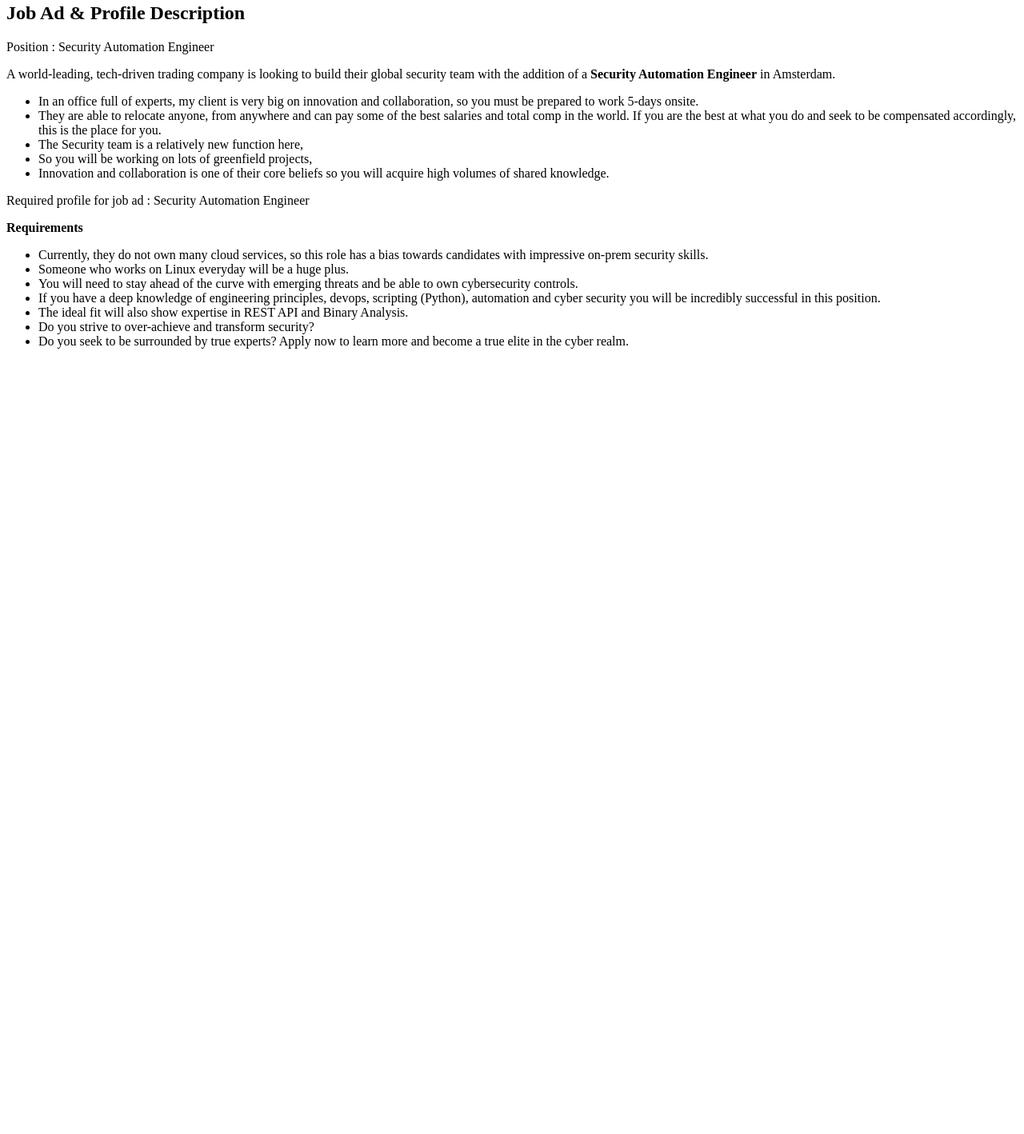
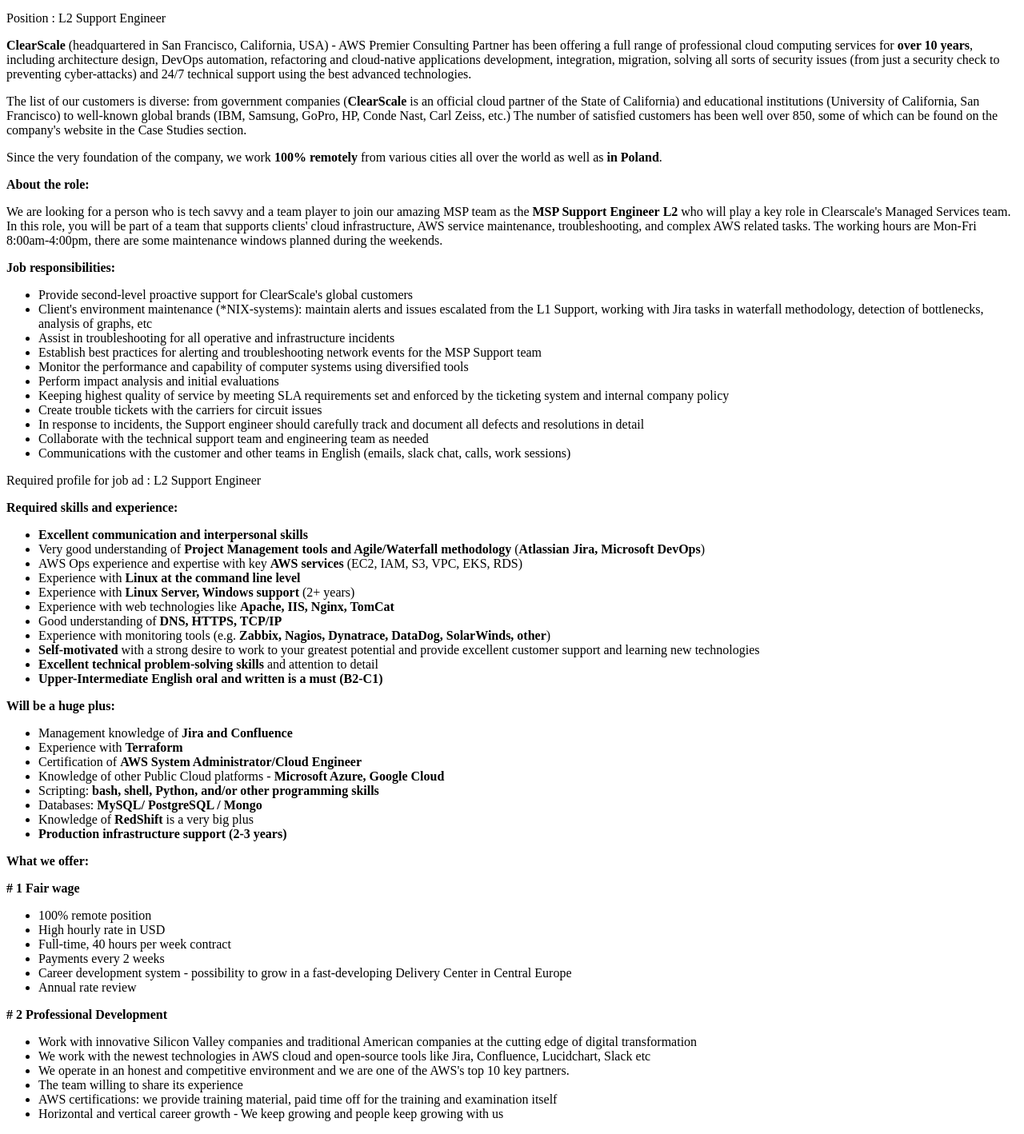
Before and after one commit to elson34/tempjobsite, a plain HTML site: page index.html in a window 1280 px wide. Shown: the part 432-1850 px from the top of the page at 80% size. Before the commit the page ends 884 px from the top, so only its background shows below. Drawn offline with Linux system fonts and the light colour scheme.

Commit message:
Update index.html

```diff
--- a/index.html
+++ b/index.html
@@ -1,58 +1,100 @@
 <div class="inner clearfix">
-
-
-    <div id="company-profile-74874" class="jobs-ad-company-profile block collapsiblock-processed">
-  	<div class="inner clearfix">
   		<h2 class="title">Company</h2>
   		<div class="content clearfix">
 		    	<div class="job-ad-company">
-		    		<div class="company-title"><a href="/recruiter/74873">ICEBERG CYBER SECURITY</a></div>
-            <div class="company-logo-mobile"><img typeof="foaf:Image" src="https://www.zimbajob.com/sites/zimbajob.com/files/styles/medium/public/logo/1631357860197.jpg?itok=bPHc_1zO" width="" height="110px" alt=""></div>
+		    		<div class="company-title"><a href="/recruiter/74438">CLEARSCALE</a></div>
+            <div class="company-logo-mobile"><img typeof="foaf:Image" src="https://www.zimbajob.com/sites/zimbajob.com/files/styles/medium/public/logo/1519862945615.jpg?itok=1_t4Rc7U" width="" height="110px" alt="" /></div>
 		    		<table class="company-info">
-		    					    			<tbody><tr>
+		    					    			<tr>
 		    			<td class="website-label">Website : </td><td class="website-url">
-		    			<a href="https://www.thisisiceberg.com/" rel="nofollow" target="_blank" title="ICEBERG CYBER SECURITY">https://www.thisisiceberg.com/</a>		    			</td>
+		    			<a href="https://www.clearscale.com" rel="nofollow" target="_blank" title="CLEARSCALE">https://www.clearscale.com</a>		    			</td>
 		    			</tr>
 		    					    			<tr>
 		    			<td class="sector-label">Industries : </td>
 		    			<td class="sector-title">
-		    				<div class="field field-name-field-entreprise-secteur field-type-taxonomy-term-reference field-label-hidden"><div class="field-items"><div class="field-item even">IT, software engineering, Internet</div><div class="field-item odd">Marketing, communication, media</div><div class="field-item even">Temporary work, recruitment</div></div></div>		    			</td>
-		    			</tr><tr>
-		    			<td class="job-ads-label">Job ads : </td><td class="job-ads-url"><a href="/job-vacancies-search-zimbabwe?fq%5B0%5D=is_recruiter_nid%3A74873">See our Job Ads</a></td>
+		    				<div class="field field-name-field-entreprise-secteur field-type-taxonomy-term-reference field-label-hidden"><div class="field-items"><div class="field-item even">IT, software engineering, Internet</div></div></div>		    			</td>
+		    			<tr>
+		    			<td class="job-ads-label">Job ads : </td><td class="job-ads-url"><a href="/job-vacancies-search-zimbabwe?fq%5B0%5D=is_recruiter_nid%3A74438">See our Job Ads</a></td>
 		    			</tr>
-		    		</tbody></table>
-		    		<div class="company-logo"><img typeof="foaf:Image" src="https://www.zimbajob.com/sites/zimbajob.com/files/styles/medium/public/logo/1631357860197.jpg?itok=bPHc_1zO" width="" height="110px" alt=""></div>
+		    		</table>
+		    		<div class="company-logo"><img typeof="foaf:Image" src="https://www.zimbajob.com/sites/zimbajob.com/files/styles/medium/public/logo/1519862945615.jpg?itok=1_t4Rc7U" width="" height="110px" alt="" /></div>
 		    	</div>
 		    <div class="job-ad-company-description">
 		    	<label for="company-description">Company description</label>
-		    	 The digital revolution continues to transform how we live, work, interact and do business with each other. The shift from analog machinery to... <a href="/recruiter/74873">read more</a>		    </div>
+		    	 ClearScale is a cloud-native systems integration, strategic consulting and application development company founded in 2011. The company designs,... <a href="/recruiter/74438">read more</a>		    </div>
 		    	   </div>
 	  </div>
    </div>
-     <div id="job-ad-details-74874" class="jobs-ad-details block collapsiblock-processed">
+     <div id="job-ad-details-74533" class="jobs-ad-details block">
   	<div class="inner clearfix">
-  		<h2 class="title">Job Ad &amp; Profile Description</h2>
+  		<h2 class="title">Job Ad & Profile Description</h2>
   		<div class="content clearfix">
 
-  			<div><span class="ad-ss-title">Position : Security Automation Engineer</span><p>A world-leading, tech-driven trading company is looking to build their global security team with the addition of a <strong>Security Automation Engineer</strong> in Amsterdam.</p>
+  			<div><span class='ad-ss-title'>Position : L2 Support Engineer</span><p><strong>ClearScale</strong> (headquartered in San Francisco, California, USA) - AWS Premier Consulting Partner has been offering a full range of professional cloud computing services for <strong>over 10 years</strong>, including architecture design, DevOps automation, refactoring and cloud-native applications development, integration, migration, solving all sorts of security issues (from just a security check to preventing cyber-attacks) and 24/7 technical support using the best advanced technologies.</p>
+<p>The list of our customers is diverse: from government companies (<strong>ClearScale</strong> is an official cloud partner of the State of California) and educational institutions (University of California, San Francisco) to well-known global brands (IBM, Samsung, GoPro, HP, Conde Nast, Carl Zeiss, etc.) The number of satisfied customers has been well over 850, some of which can be found on the company's website in the Case Studies section.</p>
+<p>Since the very foundation of the company, we work<strong> 100% remotely</strong> from various cities all over the world as well as<strong> in Poland</strong>. </p>
+<p><strong>About the role:</strong></p>
+<p>We are looking for a person who is tech savvy and a team player to join our amazing MSP team as the <strong>MSP Support Engineer</strong> <strong>L2</strong> who will play a key role in Clearscale's Managed Services team. In this role, you will be part of a team that supports clients' cloud infrastructure, AWS service maintenance, troubleshooting, and complex AWS related tasks. The working hours are Mon-Fri 8:00am-4:00pm, there are some maintenance windows planned during the weekends.</p>
+<p><strong>Job responsibilities:</strong></p>
 <ul>
-<li>In an office full of experts, my client is very big on innovation and collaboration, so you must be prepared to work 5-days onsite.</li>
-<li>They are able to relocate anyone, from anywhere and can pay some of the best salaries and total comp in the world. If you are the best at what you do and seek to be compensated accordingly, this is the place for you.</li>
-<li>The Security team is a relatively new function here,</li>
-<li>So you will be working on lots of greenfield projects,</li>
-<li>Innovation and collaboration is one of their core beliefs so you will acquire high volumes of shared knowledge.</li>
+<li>Provide second-level proactive support for ClearScale's global customers</li>
+<li>Client's environment maintenance (*NIX-systems): maintain alerts and issues escalated from the L1 Support, working with Jira tasks in waterfall methodology, detection of bottlenecks, analysis of graphs, etc</li>
+<li>Assist in troubleshooting for all operative and infrastructure incidents</li>
+<li>Establish best practices for alerting and troubleshooting network events for the MSP Support team</li>
+<li>Monitor the performance and capability of computer systems using diversified tools</li>
+<li>Perform impact analysis and initial evaluations</li>
+<li>Keeping highest quality of service by meeting SLA requirements set and enforced by the ticketing system and internal company policy</li>
+<li>Create trouble tickets with the carriers for circuit issues</li>
+<li>In response to incidents, the Support engineer should carefully track and document all defects and resolutions in detail</li>
+<li>Collaborate with the technical support team and engineering team as needed</li>
+<li>Communications with the customer and other teams in English (emails, slack chat, calls, work sessions)</li>
 </ul>
 </div>
 		    <div class="job-ad-separator"></div>
-		    <div><span class="ad-ss-title" style="margin-top :20px;">Required profile for job ad : Security Automation Engineer </span><p><strong>Requirements</strong></p>
+		    <div><span class='ad-ss-title' style="margin-top :20px;">Required profile for job ad : L2 Support Engineer </span><p><strong>Required skills and experience:</strong></p>
 <ul>
-<li>Currently, they do not own many cloud services, so this role has a bias towards candidates with impressive on-prem security skills.</li>
-<li>Someone who works on Linux everyday will be a huge plus.</li>
-<li>You will need to stay ahead of the curve with emerging threats and be able to own cybersecurity controls.</li>
-<li>If you have a deep knowledge of engineering principles, devops, scripting (Python), automation and cyber security you will be incredibly successful in this position.</li>
-<li>The ideal fit will also show expertise in REST API and Binary Analysis.</li>
-<li>Do you strive to over-achieve and transform security?</li>
-<li>Do you seek to be surrounded by true experts? Apply now to learn more and become a true elite in the cyber realm.</li>
+<li><strong>Excellent communication and interpersonal skills</strong></li>
+<li>Very good understanding of <strong>Project Management tools and Agile/Waterfall methodology </strong>(<strong>Atlassian Jira, Microsoft DevOps</strong>)</li>
+<li>AWS Ops experience and expertise with key <strong>AWS services</strong> (EC2, IAM, S3, VPC, EKS, RDS)</li>
+<li>Experience with <strong>Linux at the command line level</strong></li>
+<li>Experience with <strong>Linux Server, Windows support</strong> (2+ years)</li>
+<li>Experience with web technologies like <strong>Apache, IIS, Nginx, TomCat</strong></li>
+<li>Good understanding of <strong>DNS, HTTPS, TCP/IP</strong></li>
+<li>Experience with monitoring tools (e.g. <strong>Zabbix, Nagios, Dynatrace, DataDog, SolarWinds, other</strong>)</li>
+<li><strong>Self-motivated</strong> with a strong desire to work to your greatest potential and provide excellent customer support and learning new technologies</li>
+<li><strong>Excellent technical problem-solving skills</strong> and attention to detail</li>
+<li><strong>Upper-Intermediate English oral and written is a must (B2-C1)</strong></li>
+</ul>
+<p><strong>Will be a huge plus:</strong></p>
+<ul>
+<li>Management knowledge of <strong>Jira and Confluence</strong></li>
+<li>Experience with <strong>Terraform</strong></li>
+<li>Certification of <strong>AWS System Administrator/Cloud Engineer</strong></li>
+<li>Knowledge of other Public Cloud platforms - <strong>Microsoft Azure, Google Cloud</strong></li>
+<li>Scripting: <strong>bash, shell, Python, and/or other programming skills</strong></li>
+<li>Databases: <strong>MySQL/ PostgreSQL / Mongo</strong></li>
+<li>Knowledge of <strong>RedShift </strong>is a very big plus</li>
+<li><strong>Production infrastructure support (2-3 years)</strong></li>
+</ul>
+<p><strong>What we offer:</strong></p>
+<p><strong># 1 Fair wage</strong></p>
+<ul>
+<li>100% remote position</li>
+<li>High hourly rate in USD</li>
+<li>Full-time, 40 hours per week contract</li>
+<li>Payments every 2 weeks</li>
+<li>Career development system - possibility to grow in a fast-developing Delivery Center in Central Europe</li>
+<li>Annual rate review</li>
+</ul>
+<p><strong># 2 Professional Development</strong></p>
+<ul>
+<li>Work with innovative Silicon Valley companies and traditional American companies at the cutting edge of digital transformation</li>
+<li>We work with the newest technologies in AWS cloud and open-source tools like Jira, Confluence, Lucidchart, Slack etc</li>
+<li>We operate in an honest and competitive environment and we are one of the AWS's top 10 key partners.</li>
+<li>The team willing to share its experience</li>
+<li>AWS certifications: we provide training material, paid time off for the training and examination itself</li>
+<li>Horizontal and vertical career growth - We keep growing and people keep growing with us</li>
 </ul>
 </div>
 </div>
+	</div>
```
